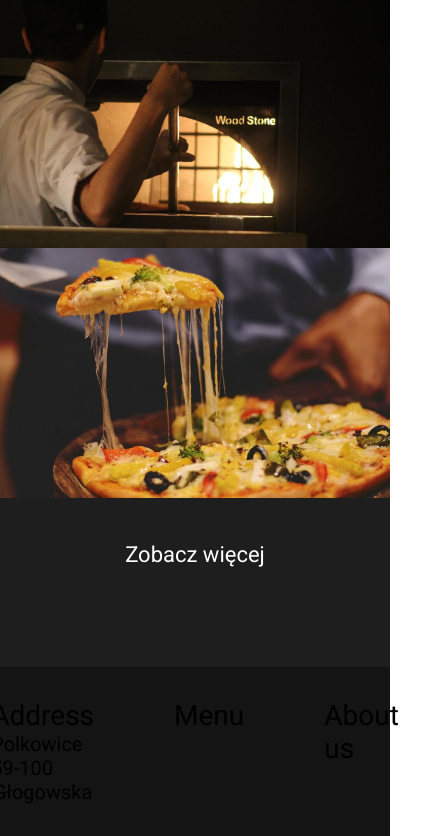
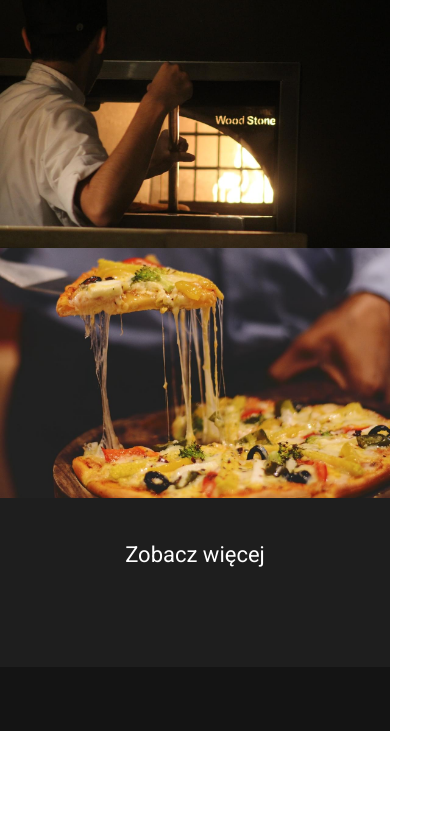
Before and after one commit to Ludzikk/Rimini-Pizzeria, a plain HTML site: page index.html in a window 390 px wide. Shown: the part 5480-6316 px from the top of the page, 439 px wide, since content can reach past the window. After the commit the page ends 6211 px from the top, so only its background shows below. Drawn offline with Linux system fonts and the light colour scheme; a web font is replaced by a local one.

Commit message:
trying to fix bug on phones

```diff
--- a/index.html
+++ b/index.html
@@ -294,19 +294,7 @@
 
 		<footer class="footer">
 	<div class="wrapper">
-		<div class="footer__container">
-			<div class="footer__left">
-				<p class="footer__title">Address</p>
-				<p class="footer__info">Polkowice 59-100</p>
-				<p class="footer__info">Głogowska</p>
-			</div>
-			<div class="footer__mid">
-				<p class="footer__title">Menu</p>
-			</div>
-			<div class="footer__right">
-				<p class="footer__title">About us</p>
-			</div>
-		</div>
+
 	</div>
 </footer>
 
--- a/src/sass/_footer.scss
+++ b/src/sass/_footer.scss
@@ -3,26 +3,4 @@
 .footer {
 	padding: 2em 0;
 	background-color: $bg-two;
-
-	&__container {
-		display: flex;
-		justify-content: center;
-	}
-
-	&__left,
-	&__mid,
-	&__right {
-		display: flex;
-		flex-direction: column;
-		align-items: center;
-		padding: 0 2.5em;
-	}
-
-	&__title {
-		font-size: 2.8rem;
-	}
-
-	&__info {
-		font-size: 2rem;
-	}
 }
```
Also changed, not shown: dist/css/style.min.css, 1 other file.
